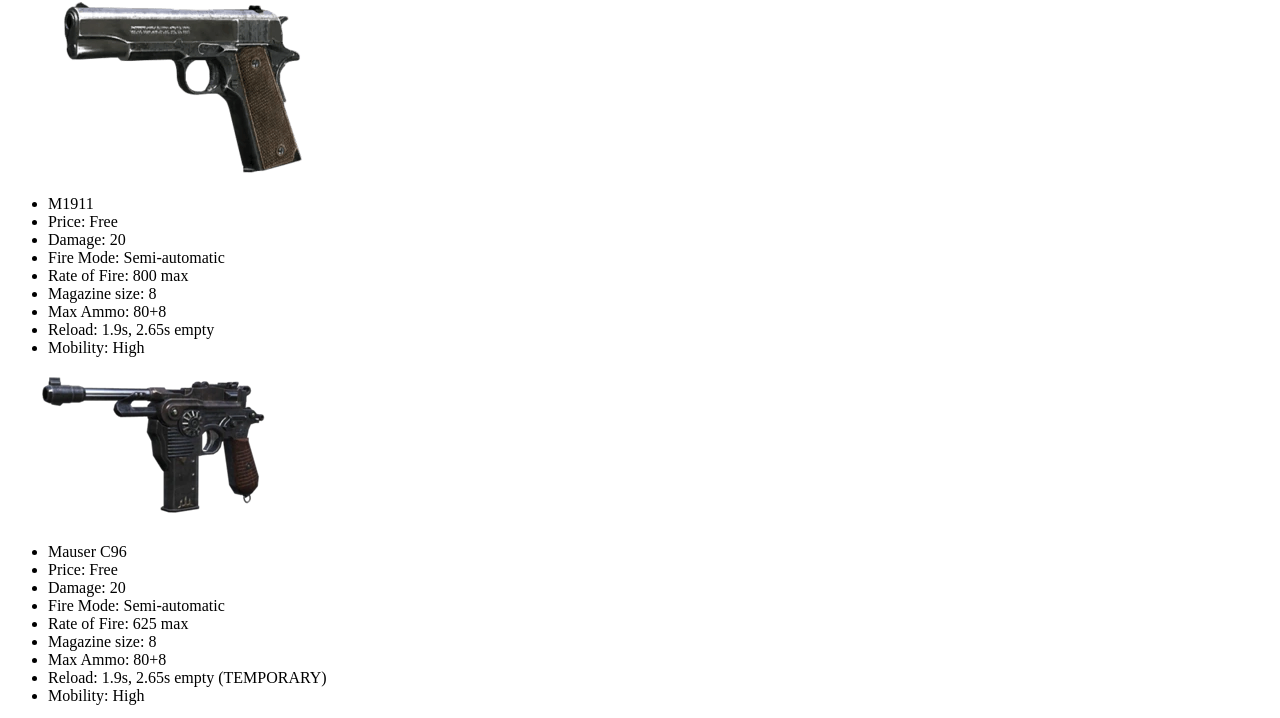
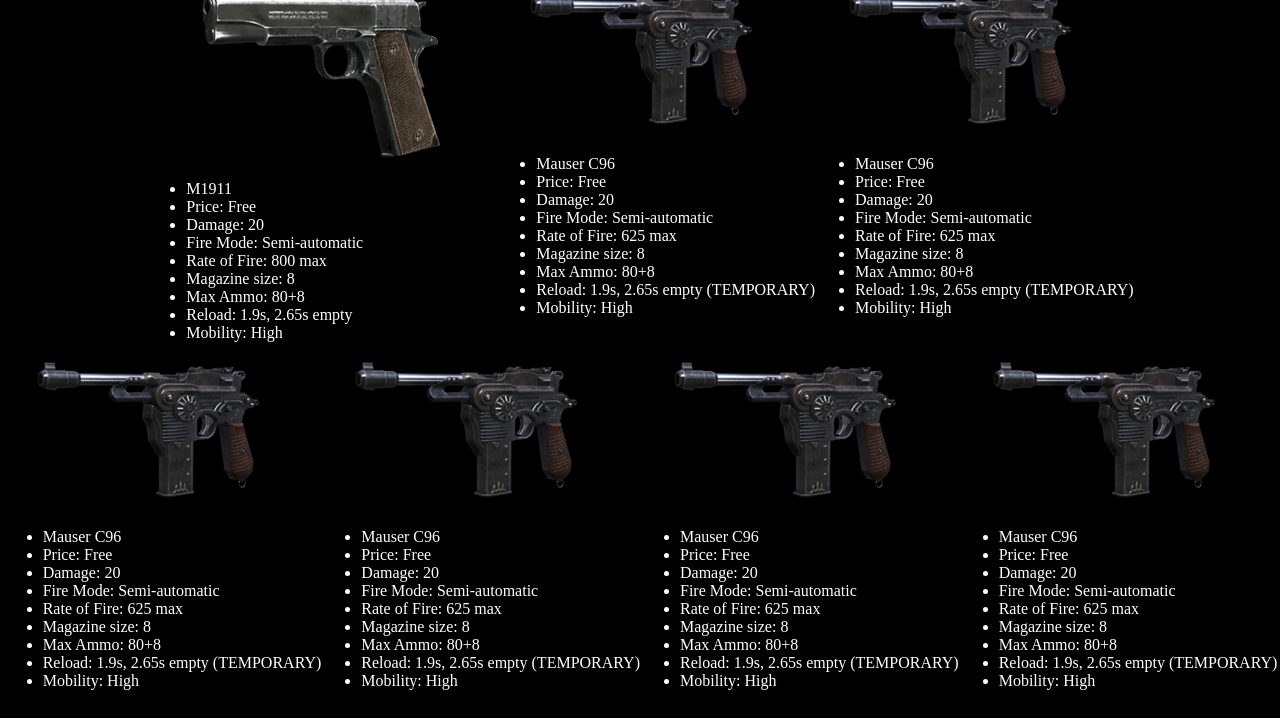
Before and after one commit to Sannann/ProyectoFinal-Cioli, a plain HTML site: page pages/guns.html in a window 1280 px wide. Shown: the part 155-873 px from the top of the page. Drawn offline with Linux system fonts and the light colour scheme.

Commit message:
arregle los vinculos al css

```diff
--- a/pages/guns.html
+++ b/pages/guns.html
@@ -7,7 +7,7 @@
      <meta name="viewport" content="width=device-width, initial-scale=1.0">
      <title>Guns</title>
      <link rel="shortcut icon" href="../images/kronorium.png">
-     <link rel="stylesheet" href="../css/main.scss">
+     <link rel="stylesheet" href="../css/main.css">
      <meta name="description" content="The Kronorium is a website for tools and resources for Call of Duty Zombies">
      <meta name="keywords" content="COD, COD Zombies, Zombies, Perks, Easter Eggs, Aether">
 </head>
```
Also changed, not shown: index.html (+1 -1 lines), pages/perks.html (+1 -1 lines).
